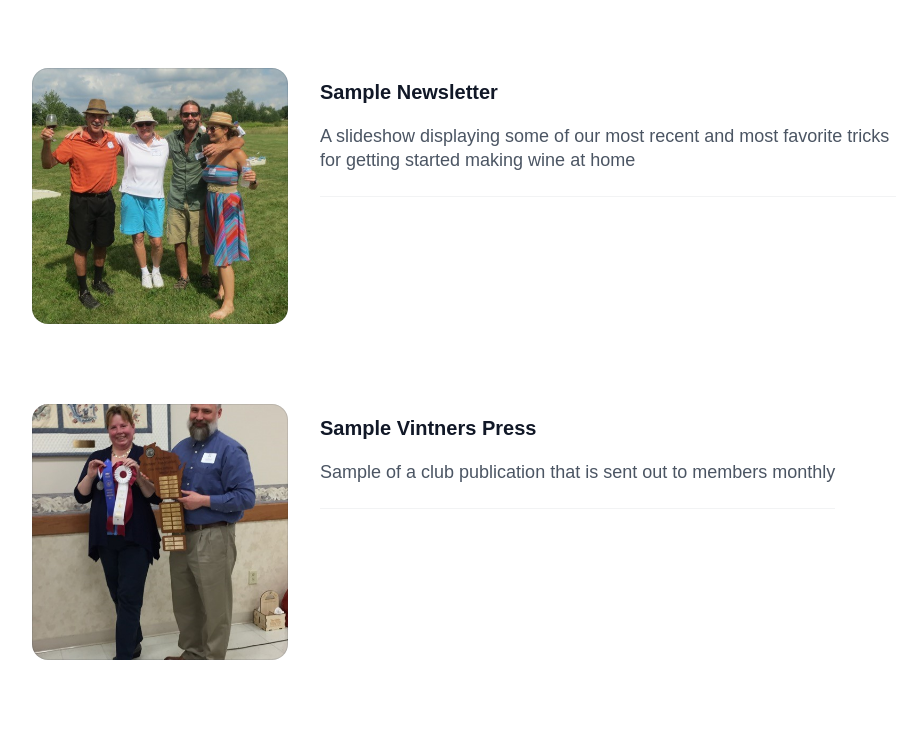
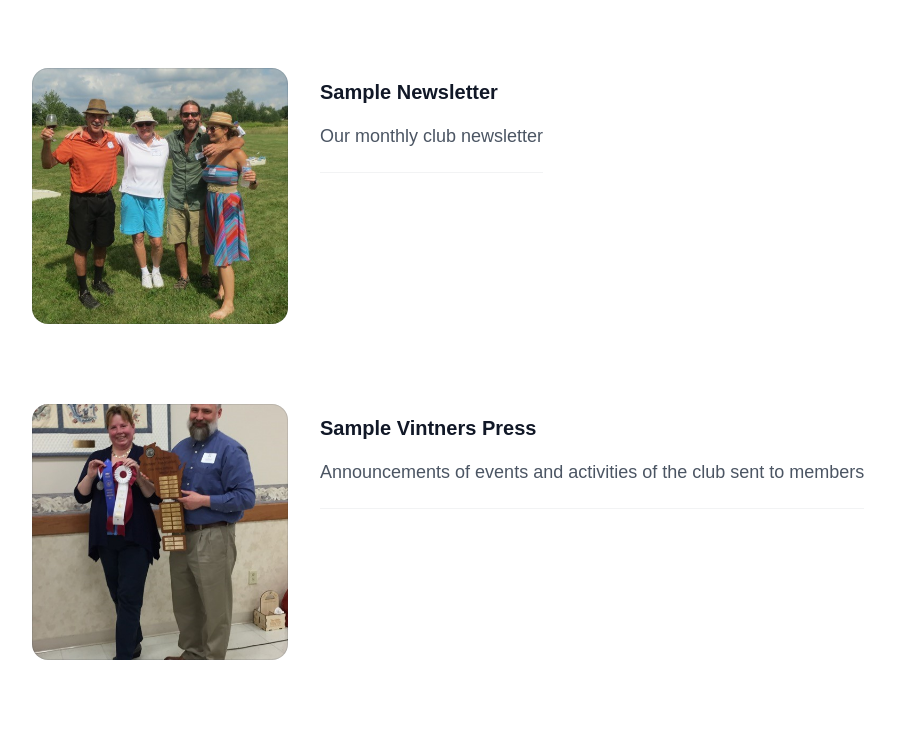
Before and after one commit to lee14k/winemakers2.0, a Next.js app: page /Resources in a window 1280 px wide. Shown: the part 640-1378 px from the top of the page, without its empty margins (160-1080 px from the left). Built offline with nearby package versions, Linux system fonts and the light colour scheme; no server answers.

Commit message:
fixing resource list

```diff
--- a/Components/Resourceslist.jsx
+++ b/Components/Resourceslist.jsx
@@ -12,9 +12,9 @@ const posts = [
     {
     id: 1,
     title: "Sample Newsletter",
-    href: "https://drive.google.com/file/d/1AFtVbiVbivrb6-uyluoMvy1m0kpjwFWB/view?usp=drive_link",
+    href: "https://drive.google.com/file/d/173vly1_IxeCSMl4hOweYTqrK_EC_pT4A/view?usp=drive_link",
     description:
-      "A slideshow displaying some of our most recent and most favorite tricks for getting started making wine at home",
+      "Our monthly club newsletter",
     imageUrl:
       "./four.jpg",
   },
@@ -23,7 +23,7 @@ const posts = [
     title: "Sample Vintners Press",
     href: "https://drive.google.com/file/d/1Oy5X8dqBFxfQXCqcZFunf8K8Wt8YN5Z1/view?usp=drive_linkf",
     description:
-      "Sample of a club publication that is sent out to members monthly",
+      "Announcements of events and activities of the club sent to members",
     imageUrl:
       "./5.jpg",
   },
@@ -32,7 +32,7 @@ const posts = [
     title: "Sample Vintners Press",
     href: "https://drive.google.com/file/d/1AFtVbiVbivrb6-uyluoMvy1m0kpjwFWB/view?usp=drive_link",
     description:
-      "Sample of a club publication that is sent out to members monthly",
+      "Announcements of events and activities of the club sent to members",
     imageUrl:
       "./8.jpg",
   },
```
